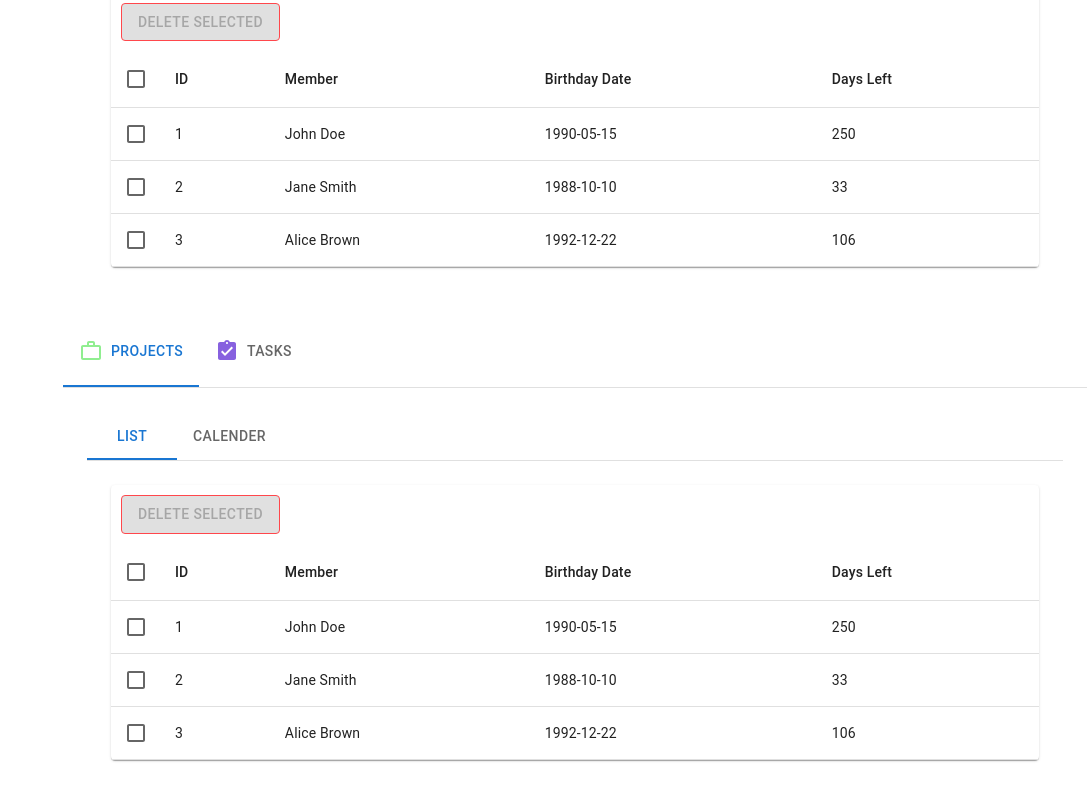
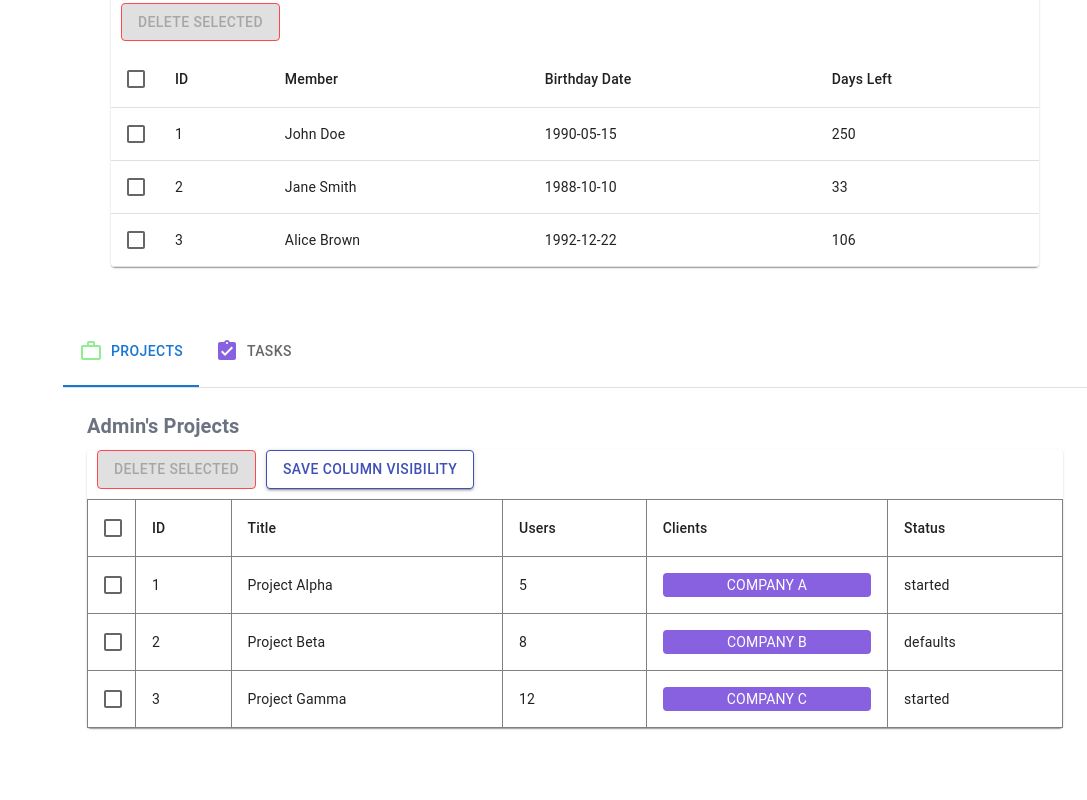
Before and after one commit to sohan284/taskify-app, a React (Vite) app: page /dashboard in a window 1280 px wide. Shown: the part 923-1723 px from the top of the page, without its empty margins (193-1280 px from the left). After the commit the page ends 1675 px from the top, so only its background shows below. Built offline with nearby package versions, Linux system fonts and the light colour scheme.

Commit message:
table design

```diff
--- a/src/components/DashboardPage/CustomTable.jsx
+++ b/src/components/DashboardPage/CustomTable.jsx
@@ -12,26 +12,21 @@ import {
 } from "@mui/material";
 
 const membersData = [
-  { id: 1, name: "John Doe", birthday: "1990-05-15" },
-  { id: 2, name: "Jane Smith", birthday: "1988-10-10" },
-  { id: 3, name: "Alice Brown", birthday: "1992-12-22" },
+  { id: 1, title: "Project Alpha", users: 5, clients: "Company A", status: "started" },
+  { id: 2, title: "Project Beta", users: 8, clients: "Company B", status: "defaults" },
+  { id: 3, title: "Project Gamma", users: 12, clients: "Company C", status: "started" },
 ];
-
-const calculateDaysLeft = (birthday) => {
-  const today = new Date();
-  const nextBirthday = new Date(
-    today.getFullYear(),
-    new Date(birthday).getMonth(),
-    new Date(birthday).getDate()
-  );
-  if (nextBirthday < today) nextBirthday.setFullYear(today.getFullYear() + 1);
-  const timeDiff = nextBirthday - today;
-  return Math.ceil(timeDiff / (1000 * 60 * 60 * 24));
-};
 
 const CustomTable = () => {
   const [members, setMembers] = useState(membersData);
   const [selectedIds, setSelectedIds] = useState([]);
+  const [visibleColumns] = useState({
+    id: true,
+    title: true,
+    users: true,
+    clients: true,
+    status: true,
+  });
 
   const handleSelectAll = (event) => {
     if (event.target.checked) {
@@ -54,27 +49,56 @@ const CustomTable = () => {
     setSelectedIds([]);
   };
 
+  const handleSaveVisibility = () => {
+    console.log("Column visibility settings saved:", visibleColumns);
+  };
+
   return (
     <Paper>
+      <div style={{ margin: "10px" }}>
         <Button
           variant="contained"
           onClick={handleDeleteSelected}
           disabled={selectedIds.length === 0}
           sx={{
-            margin: "10px",
+            marginRight: "10px",
             backgroundColor: "white",
-            border: "1px solid  #FF474C",
-            color: ' #FF474C',
-            '&:hover': {
-              backgroundColor: ' #FF474C',
-              color: 'white',
-            }
+            border: "1px solid #FF474C",
+            color: "#FF474C",
+            "&:hover": {
+              backgroundColor: "#FF474C",
+              color: "white",
+            },
           }}
         >
           Delete Selected
         </Button>
+        <Button
+          variant="contained"
+          onClick={handleSaveVisibility}
+          sx={{
+            backgroundColor: "white",
+            border: "1px solid #3f51b5",
+            color: "#3f51b5",
+            "&:hover": {
+              backgroundColor: "#3f51b5",
+              color: "white",
+            },
+          }}
+        >
+          Save Column Visibility
+        </Button>
+      </div>
+
+
+
       <TableContainer>
-        <Table>
+        <Table
+          sx={{
+            border: "1px solid gray",
+            "& th, & td": { border: "1px solid gray" },
+          }}
+        >
           <TableHead>
             <TableRow>
               <TableCell padding="checkbox">
@@ -89,10 +113,11 @@ const CustomTable = () => {
                   onChange={handleSelectAll}
                 />
               </TableCell>
-              <TableCell>ID</TableCell>
-              <TableCell>Member</TableCell>
-              <TableCell>Birthday Date</TableCell>
-              <TableCell>Days Left</TableCell>
+              {visibleColumns.id && <TableCell>ID</TableCell>}
+              {visibleColumns.title && <TableCell>Title</TableCell>}
+              {visibleColumns.users && <TableCell>Users</TableCell>}
+              {visibleColumns.clients && <TableCell>Clients</TableCell>}
+              {visibleColumns.status && <TableCell>Status</TableCell>}
             </TableRow>
           </TableHead>
           <TableBody>
@@ -104,10 +129,17 @@ const CustomTable = () => {
                     onChange={() => handleSelect(member.id)}
                   />
                 </TableCell>
-                <TableCell>{member.id}</TableCell>
-                <TableCell>{member.name}</TableCell>
-                <TableCell>{member.birthday}</TableCell>
-                <TableCell>{calculateDaysLeft(member.birthday)}</TableCell>
+                {visibleColumns.id && <TableCell>{member.id}</TableCell>}
+                {visibleColumns.title && <TableCell>{member.title}</TableCell>}
+                {visibleColumns.users && <TableCell>{member.users}</TableCell>}
+                {visibleColumns.clients && (
+                  <TableCell sx={{ margin:5 }}>
+                    <div className="bg-[#8761df] text-white uppercase rounded text-center p-0.5">
+                    {member.clients}
+                    </div>
+                  </TableCell>
+                )}
+                {visibleColumns.status && <TableCell>{member.status}</TableCell>}
               </TableRow>
             ))}
           </TableBody>
--- a/src/components/DashboardPage/ProjectsTasksTab.jsx
+++ b/src/components/DashboardPage/ProjectsTasksTab.jsx
@@ -3,10 +3,9 @@ import PropTypes from "prop-types";
 import Tabs from "@mui/material/Tabs";
 import Tab from "@mui/material/Tab";
 import Box from "@mui/material/Box";
-import HomeIcon from "@mui/icons-material/Home";
-import EventsTable from "./EventsTable";
 import WorkOutlineIcon from "@mui/icons-material/WorkOutline";
 import AssignmentTurnedInIcon from "@mui/icons-material/AssignmentTurnedIn";
+import CustomTable from "./CustomTable";
 
 function CustomTabPanel(props) {
   const { children, value, index, ...other } = props;
@@ -79,23 +78,16 @@ export default function ProjectsTasksTab() {
         </Tabs>
       </Box>
       <CustomTabPanel value={value} index={0}>
-        <Box sx={{ borderBottom: 1, borderColor: "divider" }}>
-          <Tabs
-            value={value}
-            onChange={handleChange}
-            aria-label="basic tabs example"
-          >
-            <Tab iconPosition="start" label="List" value={0} />
-            <Tab iconPosition="start" label="Calender" value={2} />
-          </Tabs>
-        </Box>
-        <CustomTabPanel2>
-          <EventsTable />
-        </CustomTabPanel2>
+        <h1 className="text-xl font-bold text-gray-500">
+          {"Admin's Projects"}
+        </h1>
+        <CustomTable />
       </CustomTabPanel>
-      <CustomTabPanel value={value} index={1}></CustomTabPanel>
-      <CustomTabPanel value={value} index={2}>
-        Item Three
+      <CustomTabPanel value={value} index={1}>
+        <h1 className="text-xl font-bold text-gray-500">
+          {"Admin's Tasks"}
+        </h1>
+        <CustomTable />
       </CustomTabPanel>
     </Box>
   );
```
Lines whose indentation alone changed are shown as unchanged.
